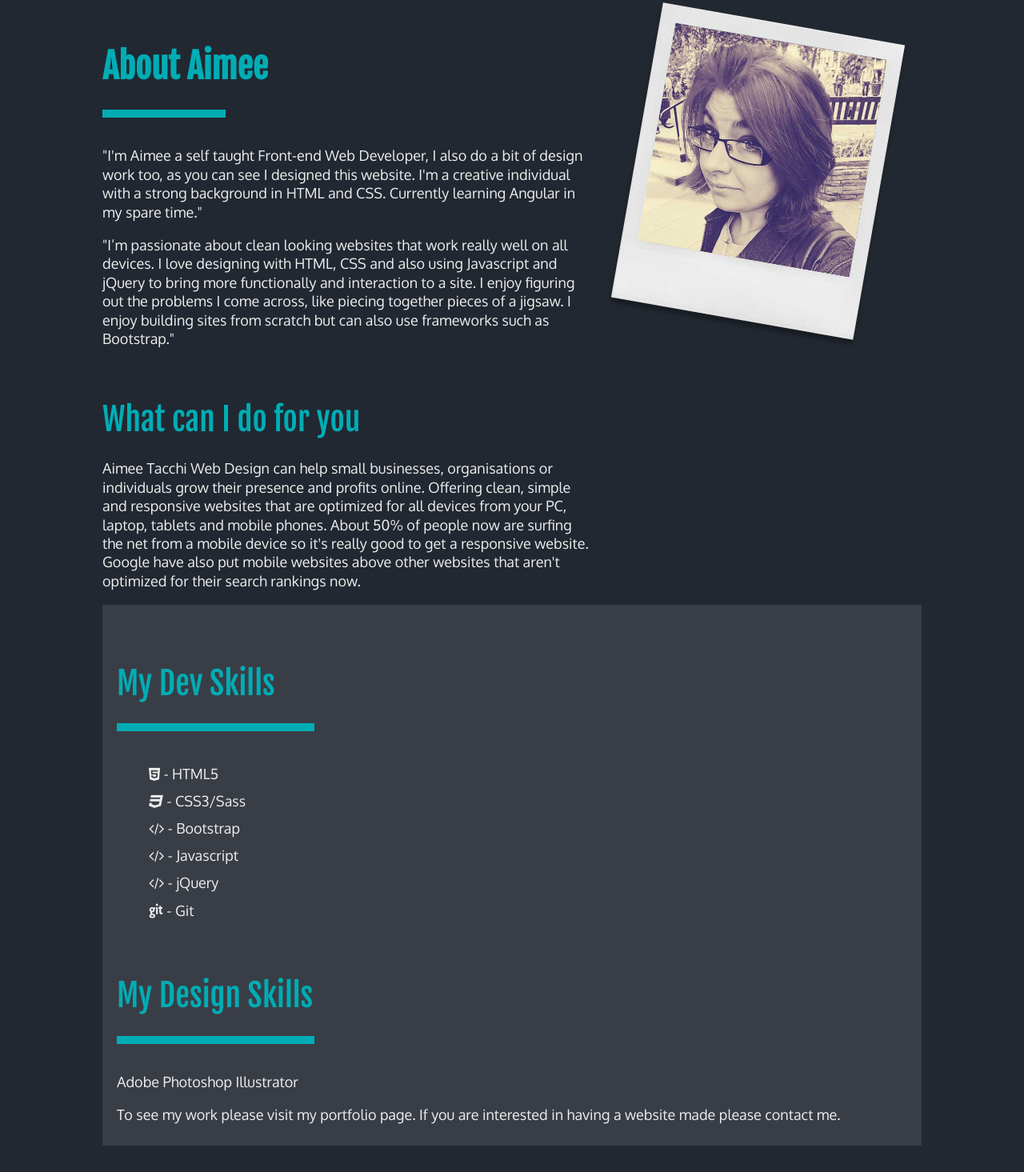
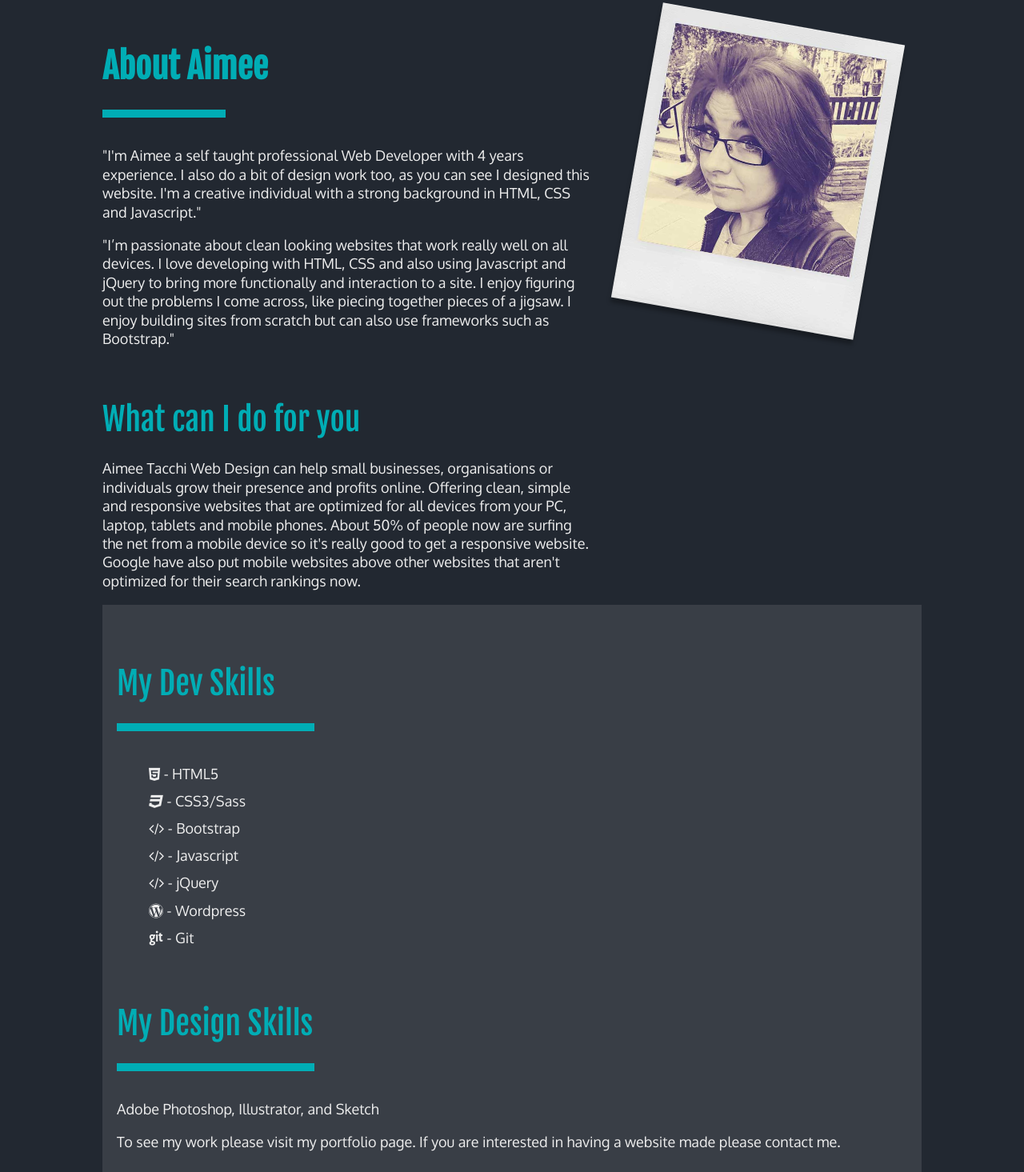
Before and after one commit to aimeetacchi/AimeeTacchiPortfolio, a website: page about.html in a window 1280 px wide. Shown: the part 375-1840 px from the top of the page at 80% size. Drawn offline with nearby package versions, Linux system fonts and the light colour scheme.

Commit message:
updated some content

```diff
--- a/about.html
+++ b/about.html
@@ -83,9 +83,9 @@
 		<div class="bio">
 			<h1>About Aimee</h1>
 			<hr>
-			<p>"I'm Aimee a self taught Front-end Web Developer, I also do a bit of design work too, as you can see I designed this website. I'm a creative individual with a strong background in HTML and CSS. Currently learning Angular in my spare time."</p>
+			<p>"I'm Aimee a self taught professional Web Developer with 4 years experience. I also do a bit of design work too, as you can see I designed this website. I'm a creative individual with a strong background in HTML, CSS and Javascript."</p>
 
-			<p>"I’m passionate about clean looking websites that work really well on all devices. I love designing with HTML, CSS and also using Javascript and jQuery to bring more functionally and interaction to a site. I enjoy figuring out the problems I come across, like piecing together pieces of a jigsaw. I enjoy building sites from scratch but can also use frameworks such as Bootstrap."</p>
+			<p>"I’m passionate about clean looking websites that work really well on all devices. I love developing with HTML, CSS and also using Javascript and jQuery to bring more functionally and interaction to a site. I enjoy figuring out the problems I come across, like piecing together pieces of a jigsaw. I enjoy building sites from scratch but can also use frameworks such as Bootstrap."</p>
 
 			<h2>What can I do for you</h2>
 			<p>Aimee Tacchi Web Design can help small businesses, organisations or individuals grow their presence and profits online. Offering clean, simple and responsive websites that are optimized for all devices from your PC, laptop, tablets and mobile phones. About 50% of people now are surfing the net from a mobile device so it's really good to get a responsive website. Google have also put mobile websites above other websites that aren't optimized for their search rankings now.</p>
@@ -100,12 +100,13 @@
 			<li> <i class="fa fa-code" aria-hidden="true"></i> - Bootstrap</li>
 			<li> <i class="fa fa-code" aria-hidden="true"></i> - Javascript</li>
 			<li> <i class="fa fa-code" aria-hidden="true"></i> - jQuery</li>
+			<li><i class="fa fa-wordpress" aria-hidden="true"></i> - Wordpress</li>
 			<li> <i class="fa fa-git" aria-hidden="true"></i> - Git</li>
 		</ul>
 
 		<h2> My Design Skills</h2>
 		<hr>
-		<p>Adobe Photoshop Illustrator</p>
+		<p>Adobe Photoshop, Illustrator, and Sketch</p>
 
 		<p>To see my work please visit my portfolio page. If you are interested in having a website made please contact me.</p>
 	</div>
```
Also changed, not shown: index.html (+1 -1 lines).
